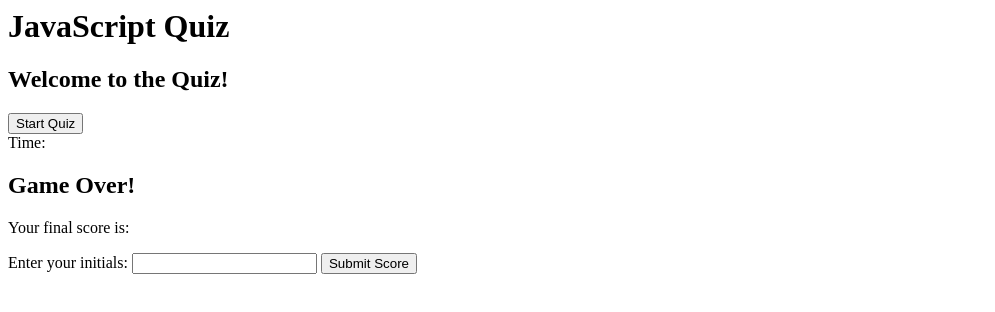
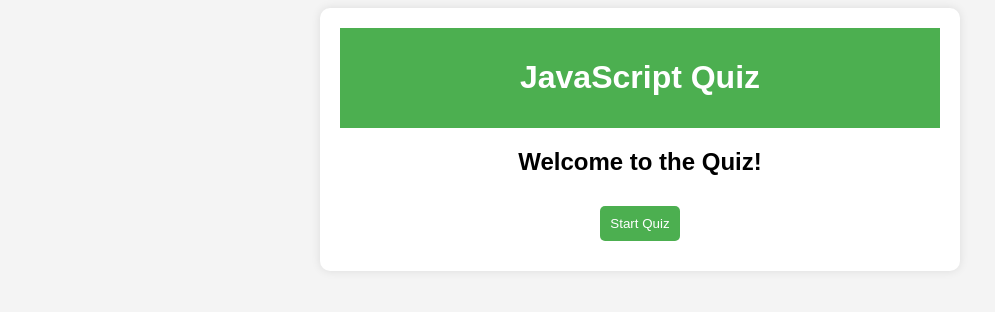
Before and after one commit to DuleskyJ/RealJavaQuiz, a plain HTML site: page index.html in a window 1280 px wide. Shown: the whole page, without its empty margins (0-995 px from the left). Drawn offline with Linux system fonts and the light colour scheme.

Commit message:
touched up index formatting and CSS to add basic styling.

```diff
--- a/index.html
+++ b/index.html
@@ -1,9 +1,10 @@
+<!DOCTYPE html>
 <html lang="en">
 <head>
     <meta charset="UTF-8">
     <meta name="viewport" content="width=device-width, initial-scale=1.0">
     <title>The Real JavaScript Quiz</title>
-    <link rel="stylesheet" href="/style/styles.css"> <!--Linking my CSS sheet-->
+    <link rel="stylesheet" href="style/styles.css"> <!-- Corrected the link to CSS -->
 </head>
 <body>
   <div class="container">
@@ -12,30 +13,25 @@
     </header>
     <main>
         <!-- Creating a start screen for the user -->
-        <section id="startScreen">
+        <section id="start-screen"> <!-- Corrected IDs -->
             <h2>Welcome to the Quiz!</h2>
-            <button id="startBtn">Start Quiz</button>
+            <button id="start-btn">Start Quiz</button>
           </section>
-          <section id="quizScreen" class="hide">
+          <section id="quiz-screen" class="hide">
             <div id="timer">Time: <span id="time-left"></span></div>
             <div id="question"></div>
             <div id="answers"></div>
           </section>
         <!-- Then comes the end screen -->
-          <section id="gameOverScreen" class="hide">
+          <section id="game-over-screen" class="hide">
             <h2>Game Over!</h2>
-            <p>Your final score is: <span id="finalScore"></span></p>
+            <p>Your final score is: <span id="final-score"></span></p>
             <label for="initials">Enter your initials:</label>
             <input type="text" id="initials" maxlength="3">
-            <button id="submitScoreBtn">Submit Score</button>
+            <button id="submit-score-btn">Submit Score</button> <!-- Corrected IDs -->
           </section>
     </main>
   </div>
-  <script src="/The java/script.js"></script> <!--Linking my JavaScript-->
+  <script src="The java/script.js"></script>
 </body>
 </html>
-</head>
-<body>
-
-</body>
-</html>
--- a/style/styles.css
+++ b/style/styles.css
@@ -0,0 +1,43 @@
+body {
+    font-family: Arial, sans-serif;
+    text-align: center;
+    background-color: #f4f4f4;
+}
+
+.container {
+    max-width: 600px;
+    margin: 0 auto;
+    padding: 20px;
+    background-color: white;
+    border-radius: 10px;
+    box-shadow: 0 0 10px rgba(0, 0, 0, 0.1);
+}
+
+header {
+    background-color: #4CAF50;
+    color: white;
+    padding: 10px 0;
+}
+
+#timer {
+    float: right;
+    margin-right: 20px;
+}
+
+.hide {
+    display: none;
+}
+
+button {
+    margin: 10px 0;
+    padding: 10px;
+    background-color: #4CAF50;
+    color: white;
+    border: none;
+    border-radius: 5px;
+    cursor: pointer;
+}
+
+button:hover {
+    background-color: #45a049;
+}
```
